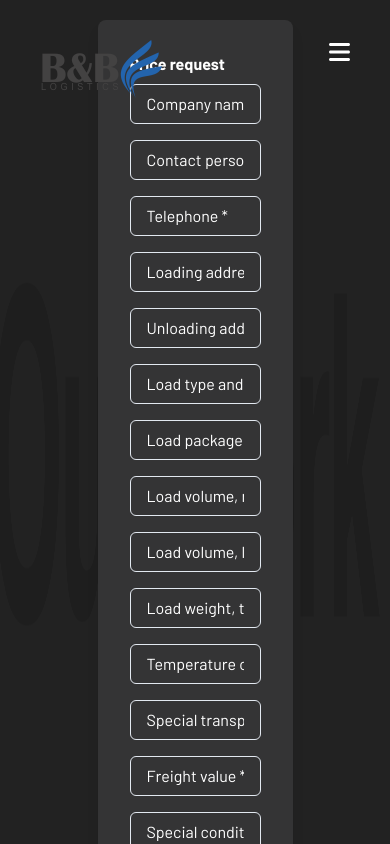
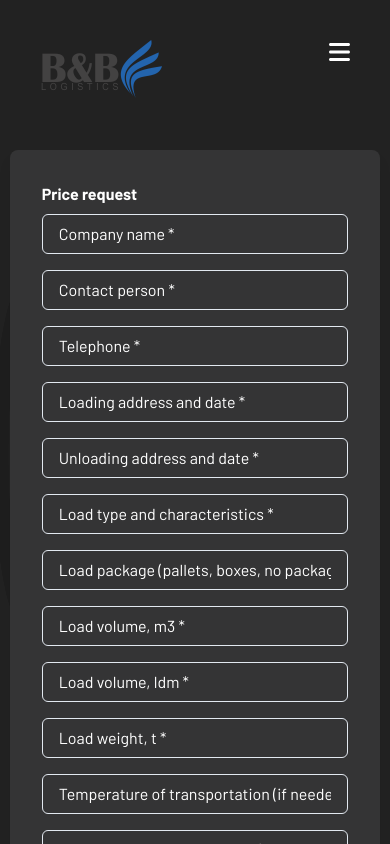
Before and after one commit to acselp/IaroslavskiTest, a React (Create React App) app: page /price in a window 390 px wide. Shown: the top 844 px of the page. Built offline with nearby package versions, Linux system fonts and the light colour scheme.

Commit message:
price form responsive done

```diff
--- a/src/pages/Price/Price.js
+++ b/src/pages/Price/Price.js
@@ -57,7 +57,8 @@ function Price() {
             >
 
             <Box
-                width={"50%"}
+                // width={"50%"}
+                className="order-form"
                 bgColor={"#343435"}
                 rounded={'lg'}
                 bg={useColorModeValue('#343435', 'white')}
```
